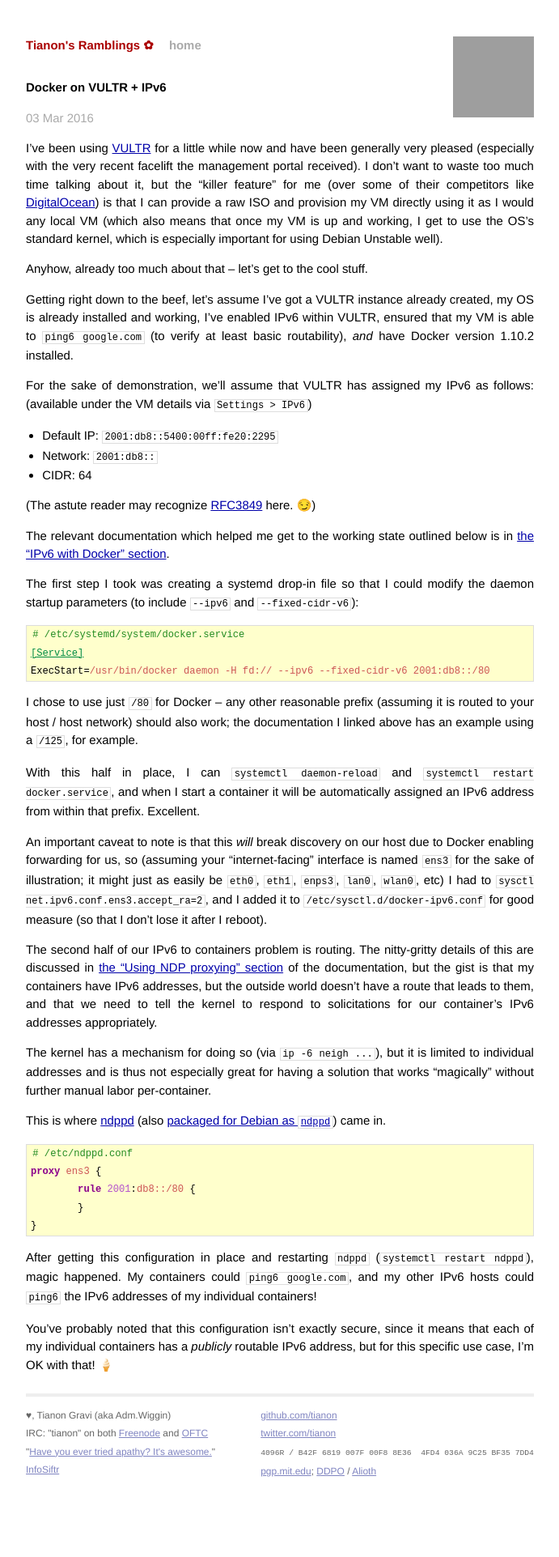
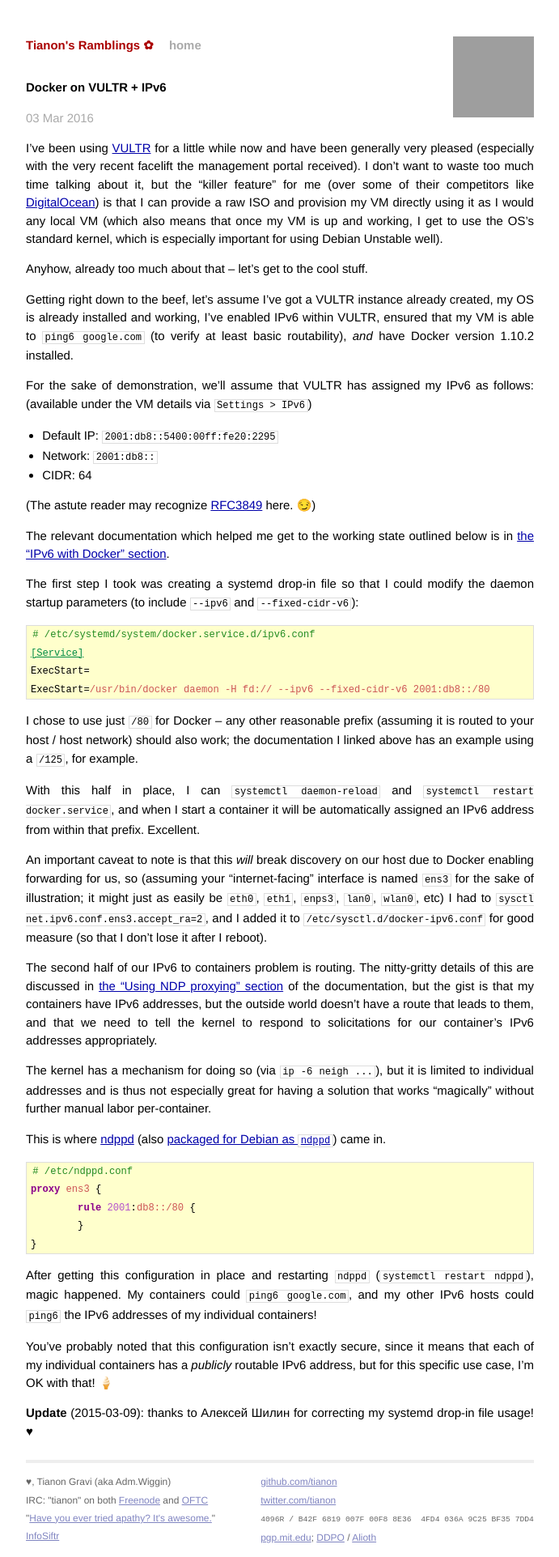
Before and after one commit to tianon/tianon.github.io, a Jekyll site: the page built from _posts/2016-03-03-vultr-docker-ipv6.md, in a window 1280 px wide. Shown: the whole page at 81% size, without its empty margins (294-985 px from the left). Built offline with Jekyll 4.4.1, drawn with Linux system fonts in a browser that asks for light colours; before the commit the page ends 1841 px from its top, so only the background shows below that; grey boxes are pictures that could not be loaded.

Commit message:
Fix systemd drop-in file usage!

````diff
--- a/_posts/2016-03-03-vultr-docker-ipv6.md
+++ b/_posts/2016-03-03-vultr-docker-ipv6.md
@@ -22,8 +22,9 @@
 The first step I took was creating a systemd drop-in file so that I could modify the daemon startup parameters (to include `--ipv6` and `--fixed-cidr-v6`):
 
 ```ini
-# /etc/systemd/system/docker.service
+# /etc/systemd/system/docker.service.d/ipv6.conf
 [Service]
+ExecStart=
 ExecStart=/usr/bin/docker daemon -H fd:// --ipv6 --fixed-cidr-v6 2001:db8::/80
 ```
 
@@ -50,3 +51,5 @@
 After getting this configuration in place and restarting `ndppd` (`systemctl restart ndppd`), magic happened.  My containers could `ping6 google.com`, and my other IPv6 hosts could `ping6` the IPv6 addresses of my individual containers!
 
 You've probably noted that this configuration isn't exactly secure, since it means that each of my individual containers has a _publicly_ routable IPv6 address, but for this specific use case, I'm OK with that! 🍦
+
+**Update** (2015-03-09): thanks to Алексей Шилин for correcting my systemd drop-in file usage! ♥
````
